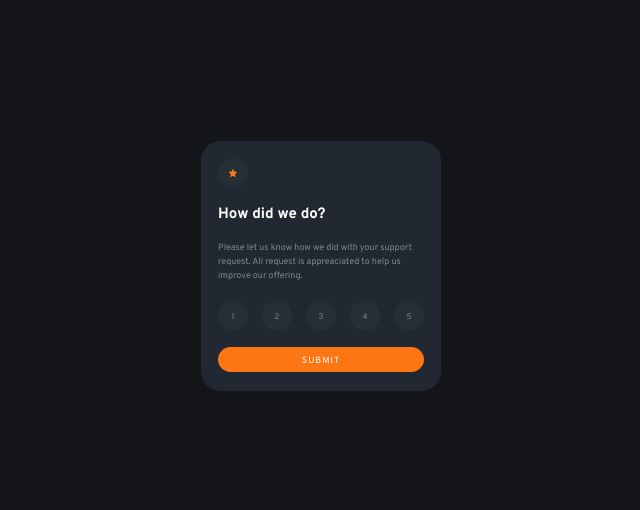
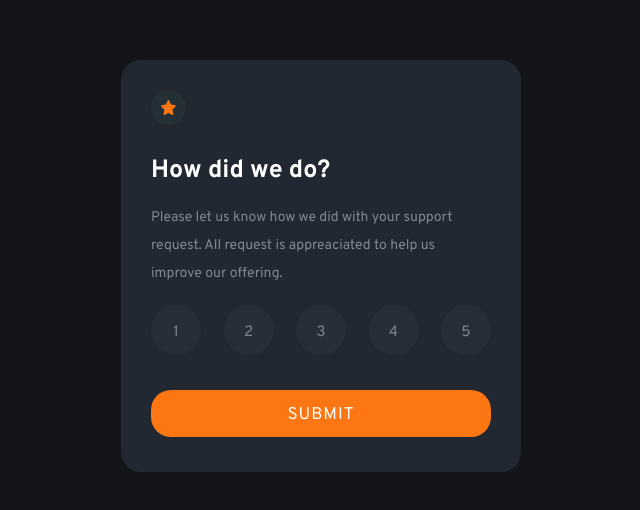
Before and after one commit to Azzumarithm/Interactive-rating-component, a plain HTML site: page index.html in a window 1280 px wide. Shown: the part 134-644 px from the top of the page, without its empty margins (319-959 px from the left). Drawn offline with Linux system fonts and the light colour scheme.

Commit message:
Second Commit-fixing height width of container

```diff
--- a/index.html
+++ b/index.html
@@ -52,7 +52,8 @@
 
         <h3 class="title">Thank You!</h3>
 
-        <p class="thanks-description">We appreaciate you taking the time to give a rating. If you ever need more support, don't hesitate to get in touch!</p>
+        <p class="thanks-description">We appreaciate you taking the time to give a rating.<br>
+        If you ever need more support, don't hesitate to<br>get in touch!</p>
 
       </div>
     </div>
--- a/styles.css
+++ b/styles.css
@@ -20,8 +20,8 @@ body{
 }
 
 img{
-    width: 8px;
-    height: 8px;
+    width: 15px;
+    height: 15px;
 
 }
 
@@ -31,18 +31,18 @@ img{
     align-items: center;
     border-radius: 100%;
     background-color: #253036;
-    width: 30px;
-    height: 30px;
-    margin-bottom: 17px;
+    width: 35px;
+    height: 35px;
+    margin-bottom: 30px;
 
 }
 
 .container-one{
     display: flex;
     flex-direction: column;
-    padding: 17px;
-    width: 240px;
-    height: 250px;
+    padding: 30px;
+    width: 400px;
+    height: 412px;
     background-color: #212832;
     border-radius: 20px;
 }
@@ -52,16 +52,16 @@ img{
     margin-bottom: 17px;
     font-family: 'Overpass';
     font-weight: 700;
-    font-size: 15px;
+    font-size: 25px;
 
 
 }
 
 .rating-description {
-    font-size: 9px;
+    font-size: 14px;
     font-family: 'Overpass';
     font-weight: 400;
-    line-height: 14px;
+    line-height: 28px;
     color: #818791;
     margin-bottom: 17px;
 
@@ -77,51 +77,39 @@ img{
 
 }
 
-.number-background{
+
+
+
+.number{
     color: #7c858e;
-    font-size: 8px;
+    font-size: 15px;
     font-family: 'Overpass';
     font-weight: 400;
     background-color: #262f38;
-    width: 30px;
-    height: 30px;
+    width: 50px;
+    height: 50px;
     border-radius: 50%;
     display: flex;
     justify-content: center;
     align-items: center;
     cursor: pointer;
-    padding-top: 2px;
+    padding-top: 4px;
+    margin-bottom: 18px;
 
-}
-
-
-.number{
-    color: #7c858e;
-    font-size: 8px;
-    font-family: 'Overpass';
-    font-weight: 400;
-    background-color: #262f38;
-    width: 30px;
-    height: 30px;
-    border-radius: 50%;
-    display: flex;
-    justify-content: center;
-    align-items: center;
-    cursor: pointer;
-    padding-top: 2px;
 
 }
 
 
 .number:hover{
     color: white;
-    font-size: 8px;
+    font-size: 15px;
     font-family: 'Overpass';
     font-weight: 400;
     background-color: #fc7613;
-    width: 30px;
-    height: 30px;
+    width: 50px;
+    height: 50px;
     border-radius: 50%;
+    padding-top: 4px;
     display: flex;
     justify-content: center;
     align-items: center;
@@ -137,8 +125,8 @@ img{
 
 button{
     border-radius: 20px;
-    height: 25px;
-    font-size: 9px;
+    height: 47px;
+    font-size: 17px;
     font-family: 'Overpass';
     font-weight: 400;
     letter-spacing: 1px;
@@ -151,8 +139,8 @@ button{
 
 button:hover{
     border-radius: 20px;
-    height: 25px;
-    font-size: 9px;
+    height: 47px;
+    font-size: 17px;
     font-family: 'Overpass';
     font-weight: 400;
     letter-spacing: 1px;
@@ -177,33 +165,38 @@ button:hover{
     display: flex;
     flex-direction: column;
     align-items: center;
-    padding: 17px;
-    width: 240px;
-    height: 250px;
+    padding: 30px;
+    width: 400px;
+    height: 412px;
     background-color: #212832;
     border-radius: 20px;
 
 }
 
 .phone{
-    width: 100px;
-    height: 65px;
+    width: 170px;
+    height: 110px;
+    margin-bottom: 12px;
+    margin-top: 12px;
+
 }
 
 .description-selection{
-    font-size: 9px;
+    font-size: 15px;
     font-family: 'Overpass';
     font-weight: 700;
     margin: 17px 0px;
     color: #c37c52;
     background-color: #262f38;
     height: 30px;
-    width: 120px;
+    width: 210px;
     display: flex;
     justify-content: center;
     align-items: center;
     border-radius: 20px;
-    padding-top: 2px;
+    padding-top: 4px;
+    margin-bottom: 28px;
+
 
 
 
@@ -211,12 +204,10 @@ button:hover{
 }
 
 .thanks-description {
-    font-size: 9px;
+    font-size: 14px;
     font-family: 'Overpass';
     font-weight: 400;
-    line-height: 14px;
+    line-height: 25px;
     color: #818791;
-    margin-bottom: 17px;
     text-align: center;
-
 }
```
